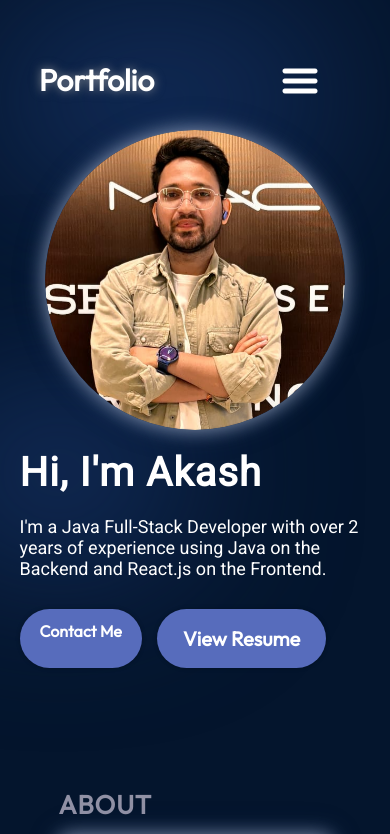
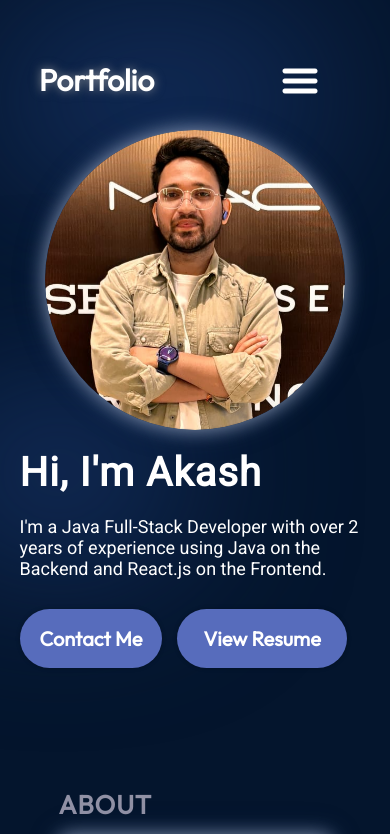
Before and after one commit to AkashBodke112233/Portfolio, a React (Vite) app: page / in a window 390 px wide. Shown: the top 834 px of the page. Built offline with nearby package versions, Linux system fonts and the light colour scheme.

Commit message:
Button css change for smaller screen

```diff
--- a/src/components/Hero/Hero.module.css
+++ b/src/components/Hero/Hero.module.css
@@ -197,8 +197,9 @@
     }
 
     .contactBtn {
-        font-size: 18px;
+        font-weight:bolder;
         padding: 14px 22px;
+        align-content: center;
     }
 
     .heroImg {
@@ -242,8 +243,9 @@
     }
 
     .contactBtn {
-        font-size: 16px;
         padding: 12px 20px;
+        font-weight:bolder;
+        align-content: center;
     }
 
     .heroImg {
```
